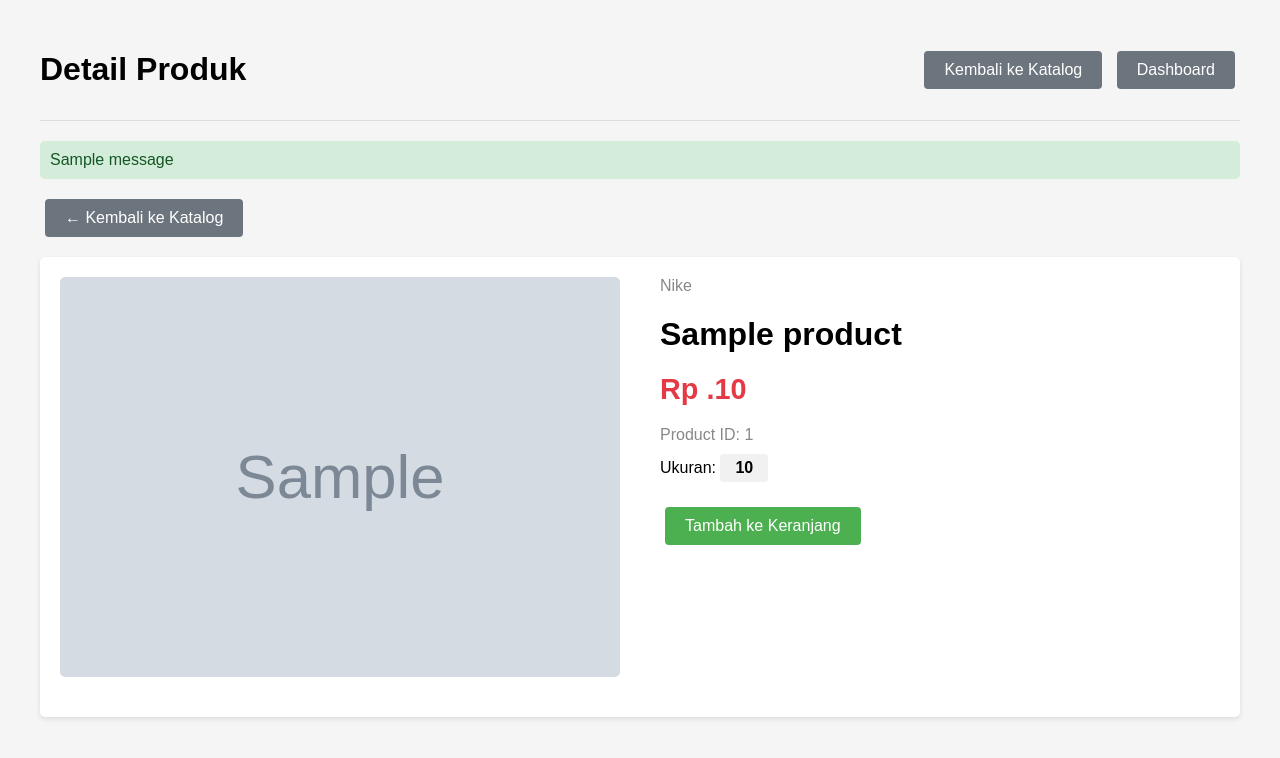
After one commit to rafifsulaiman/Veloce-Project, a Django app: page /product/1/ in a window 1280 px wide. The commit adds this page. Shown: the top 758 px of the page. Run offline with Django 5.2, Linux system fonts and the light colour scheme; a user stored in the database is signed in; tables that the repository leaves empty hold one stand-in row (values such as "Sample post"); grey boxes marked "Sample" are stand-in pictures; one stand-in notice (Sample message) is shown.

Commit message:
menambahkan fitur login, katalog, dan detail produk

```diff
--- a/main/forms.py
+++ b/main/forms.py
@@ -60,6 +60,6 @@ class CustomUserCreationForm(UserCreationForm):
 
     def clean_admin_code(self):
         admin_code = self.cleaned_data.get('admin_code')
-        if admin_code and admin_code != "PKPLASIK37":  # Replace with your actual admin code
+        if admin_code and admin_code != "PKPLASIK37":
             raise forms.ValidationError("Invalid admin code")
         return admin_code
--- /dev/null
+++ b/main/management/__init__.py
@@ -0,0 +1 @@
+# Package initialization file
--- /dev/null
+++ b/main/management/commands/__init__.py
@@ -0,0 +1 @@
+# Package initialization file
--- /dev/null
+++ b/main/templates/product_detail.html
@@ -0,0 +1,206 @@
+<!DOCTYPE html>
+<html lang="id">
+<head>
+    <meta charset="UTF-8">
+    <meta name="viewport" content="width=device-width, initial-scale=1.0">
+    <title>{{ product.name }} - Detail Produk</title>
+    <style>
+        * {
+            box-sizing: border-box;
+            font-family: Arial, sans-serif;
+        }
+        body {
+            margin: 0;
+            padding: 20px;
+            background-color: #f5f5f5;
+        }
+        .header {
+            display: flex;
+            justify-content: space-between;
+            align-items: center;
+            padding: 10px 0;
+            border-bottom: 1px solid #ddd;
+            margin-bottom: 20px;
+        }
+        .container {
+            max-width: 1200px;
+            margin: 0 auto;
+        }
+        .product-detail {
+            display: flex;
+            flex-wrap: wrap;
+            background-color: white;
+            border-radius: 5px;
+            overflow: hidden;
+            box-shadow: 0 2px 5px rgba(0,0,0,0.1);
+        }
+        .product-gallery {
+            flex: 1;
+            min-width: 300px;
+            padding: 20px;
+        }
+        .product-info {
+            flex: 1;
+            min-width: 300px;
+            padding: 20px;
+        }
+        .main-image {
+            width: 100%;
+            height: 400px;
+            overflow: hidden;
+            margin-bottom: 20px;
+            border-radius: 5px;
+        }
+        .main-image img {
+            width: 100%;
+            height: 100%;
+            object-fit: cover;
+        }
+        .thumbnail-grid {
+            display: grid;
+            grid-template-columns: repeat(auto-fill, minmax(80px, 1fr));
+            gap: 10px;
+        }
+        .thumbnail {
+            height: 80px;
+            border-radius: 5px;
+            overflow: hidden;
+            cursor: pointer;
+            border: 2px solid transparent;
+        }
+        .thumbnail.active {
+            border-color: #4CAF50;
+        }
+        .thumbnail img {
+            width: 100%;
+            height: 100%;
+            object-fit: cover;
+        }
+        .product-brand {
+            color: #888;
+            font-size: 1em;
+            margin-bottom: 5px;
+        }
+        .product-title {
+            font-size: 2em;
+            font-weight: bold;
+            margin-bottom: 20px;
+        }
+        .product-price {
+            font-size: 1.8em;
+            font-weight: bold;
+            color: #e63946;
+            margin-bottom: 20px;
+        }
+        .product-id {
+            color: #888;
+            margin-bottom: 10px;
+        }
+        .product-size {
+            margin-bottom: 20px;
+        }
+        .size-label {
+            display: inline-block;
+            background-color: #f1f1f1;
+            padding: 5px 15px;
+            border-radius: 3px;
+            font-weight: bold;
+        }
+        .btn {
+            display: inline-block;
+            padding: 10px 20px;
+            margin: 5px;
+            background-color: #4CAF50;
+            color: white;
+            text-decoration: none;
+            border-radius: 4px;
+            border: none;
+            cursor: pointer;
+            font-size: 1em;
+        }
+        .btn-secondary {
+            background-color: #6c757d;
+        }
+        .btn-back {
+            margin-bottom: 20px;
+        }
+        .message {
+            padding: 10px;
+            margin-bottom: 15px;
+            border-radius: 5px;
+        }
+        .success {
+            background-color: #d4edda;
+            color: #155724;
+        }
+        .error {
+            background-color: #f8d7da;
+            color: #721c24;
+        }
+    </style>
+</head>
+<body>
+    <div class="container">
+        <div class="header">
+            <h1>Detail Produk</h1>
+            <div>
+                <a href="{% url 'main:product_catalog' %}" class="btn btn-secondary">Kembali ke Katalog</a>
+                <a href="{% url 'main:show_main' %}" class="btn btn-secondary">Dashboard</a>
+            </div>
+        </div>
+
+        {% if messages %}
+            {% for message in messages %}
+                <div class="message {% if message.tags %}{{ message.tags }}{% endif %}">
+                    {{ message }}
+                </div>
+            {% endfor %}
+        {% endif %}
+
+        <a href="{% url 'main:product_catalog' %}" class="btn btn-secondary btn-back">← Kembali ke Katalog</a>
+
+        <div class="product-detail">
+            <div class="product-gallery">
+                <div class="main-image">
+                    <img id="main-product-image" src="{{ images.0 }}" alt="{{ product.name }}">
+                </div>
+                {% if images|length > 1 %}
+                    <div class="thumbnail-grid">
+                        {% for image in images %}
+                            <div class="thumbnail {% if forloop.first %}active{% endif %}" onclick="changeImage('{{ image }}', this)">
+                                <img src="{{ image }}" alt="{{ product.name }} - Gambar {{ forloop.counter }}">
+                            </div>
+                        {% endfor %}
+                    </div>
+                {% endif %}
+            </div>
+            <div class="product-info">
+                <div class="product-brand">{{ product.brand }}</div>
+                <h1 class="product-title">{{ product.name }}</h1>
+                <div class="product-price">Rp {{ product.price|stringformat:"i"|slice:"-3" }}.{{ product.price|stringformat:"i"|slice:"-3:" }}</div>
+                <div class="product-id">Product ID: {{ product.product_id }}</div>
+                <div class="product-size">
+                    <span>Ukuran: </span>
+                    <span class="size-label">{{ product.size }}</span>
+                </div>
+
+                <a href="#" class="btn">Tambah ke Keranjang</a>
+            </div>
+        </div>
+    </div>
+
+    <script>
+        function changeImage(src, thumbnail) {
+            document.getElementById('main-product-image').src = src;
+
+            // Remove active class from all thumbnails
+            document.querySelectorAll('.thumbnail').forEach(el => {
+                el.classList.remove('active');
+            });
+
+            // Add active class to clicked thumbnail
+            thumbnail.classList.add('active');
+        }
+    </script>
+</body>
+</html>
--- a/main/urls.py
+++ b/main/urls.py
@@ -1,9 +1,16 @@
 from django.urls import path
-from .views import register, show_main
+from .views import register, show_main, user_login, user_logout, product_catalog, product_detail
 from django.contrib.staticfiles.storage import staticfiles_storage # for `favicon` -> https://simpleit.rocks/python/django/django-favicon-adding/
 
 
+app_name = 'main'
+
 urlpatterns = [
     path('show_main/', show_main, name='show_main'),
-    path('', register, name='register'),
+    path('register/', register, name='register'),
+    path('login/', user_login, name='login'),
+    path('logout/', user_logout, name='logout'),
+    path('catalog/', product_catalog, name='product_catalog'),
+    path('product/<str:product_id>/', product_detail, name='product_detail'),
+    path('', user_login, name='index'),
 ]
--- a/main/views.py
+++ b/main/views.py
@@ -4,6 +4,7 @@ from django.contrib.auth.forms import AuthenticationForm
 from django.contrib import messages
 from django.contrib.auth import authenticate, login, logout
 from django.contrib.auth.decorators import login_required
+from .models import Product
 
 # Create your views here.
 def show_main(request):
@@ -28,3 +29,72 @@ def register(request):
     else:
         form = CustomUserCreationForm()
     return render(request, 'register.html', {'form': form})
+
+def user_login(request):
+    if request.method == 'POST':
+        form = AuthenticationForm(request, data=request.POST)
+        if form.is_valid():
+            username = form.cleaned_data.get('username')
+            password = form.cleaned_data.get('password')
+            user = authenticate(username=username, password=password)
+            if user is not None:
+                login(request, user)
+                messages.success(request, f"Berhasil login sebagai {username}")
+                if user.is_admin:
+                    return redirect('main:show_main')  # Redirect admin ke halaman admin
+                else:
+                    return redirect('main:show_main')  # Redirect user biasa ke halaman utama
+            else:
+                messages.error(request, "Username atau password salah.")
+        else:
+            messages.error(request, "Username atau password salah.")
+    else:
+        form = AuthenticationForm()
+    return render(request, 'login.html', {'form': form})
+
+def user_logout(request):
+    logout(request)
+    messages.success(request, "Berhasil logout.")
+    return redirect('main:login')
+
+@login_required
+def product_catalog(request):
+    # Ambil semua produk
+    products = Product.objects.all()
+
+    # Filter berdasarkan brand jika ada parameter
+    brand_filter = request.GET.get('brand')
+    if brand_filter:
+        products = products.filter(brand=brand_filter)
+
+    # Filter berdasarkan ukuran jika ada parameter
+    size_filter = request.GET.get('size')
+    if size_filter:
+        products = products.filter(size=size_filter)
+
+    # Ambil daftar brand dan ukuran untuk filter
+    brands = Product.objects.values_list('brand', flat=True).distinct()
+    sizes = Product.objects.values_list('size', flat=True).distinct().order_by('size')
+
+    context = {
+        'products': products,
+        'brands': brands,
+        'sizes': sizes,
+        'selected_brand': brand_filter,
+        'selected_size': size_filter,
+    }
+
+    return render(request, 'catalog.html', context)
+
+@login_required
+def product_detail(request, product_id):
+    try:
+        product = Product.objects.get(product_id=product_id)
+        context = {
+            'product': product,
+            'images': product.get_images()
+        }
+        return render(request, 'product_detail.html', context)
+    except Product.DoesNotExist:
+        messages.error(request, "Produk tidak ditemukan")
+        return redirect('main:product_catalog')
--- a/veloce/settings.py
+++ b/veloce/settings.py
@@ -27,11 +27,13 @@ BASE_DIR = Path(__file__).resolve().parent.parent
 
 # SECURITY WARNING: keep the secret key used in production secret!
 SECRET_KEY = os.environ.get("SECRET_KEY", "django-insecure-defaultkey")
+# SECRET_KEY = '=i4l(g6f6z0d$!l))&^f97chc3&(16i92i(nu4qmn78tn$3*#s'
 
 # SECURITY WARNING: don't run with debug turned on in production!
 DEBUG = bool(os.environ.get("DEBUG", default=0))
 
 ALLOWED_HOSTS = os.environ.get("DJANGO_ALLOWED_HOSTS","127.0.0.1").split(",")
+# ALLOWED_HOSTS = ['localhost', '127.0.0.1']
 
 
 # Application definition
--- a/veloce/urls.py
+++ b/veloce/urls.py
@@ -4,5 +4,6 @@ from django.urls import path, include
 urlpatterns = [
     path('admin/', admin.site.urls),
     # path('', include('homepage.urls'))  # Cara 1: Root domain ke homepage
-    path('', include('homepage.urls')),    # Nanti kalau diakses '/', ke homepage.urls
+    path('homepage/', include('homepage.urls')),    # Nanti kalau diakses '/', ke homepage.urls
+    path('', include('main.urls')),
 ]
```
Also changed, not shown: main/management/commands/import_products.py (added, +41 -0 lines), main/models.py (+43 -0 lines), main/templates/catalog.html (added, +194 -0 lines), main/templates/login.html (+46 -0 lines), main/templates/main.html (+43 -6 lines), static/dataset_veloce_ver1.csv (added, +47 -0 lines), main/migrations/0003_product.py (added), 1 other file.
